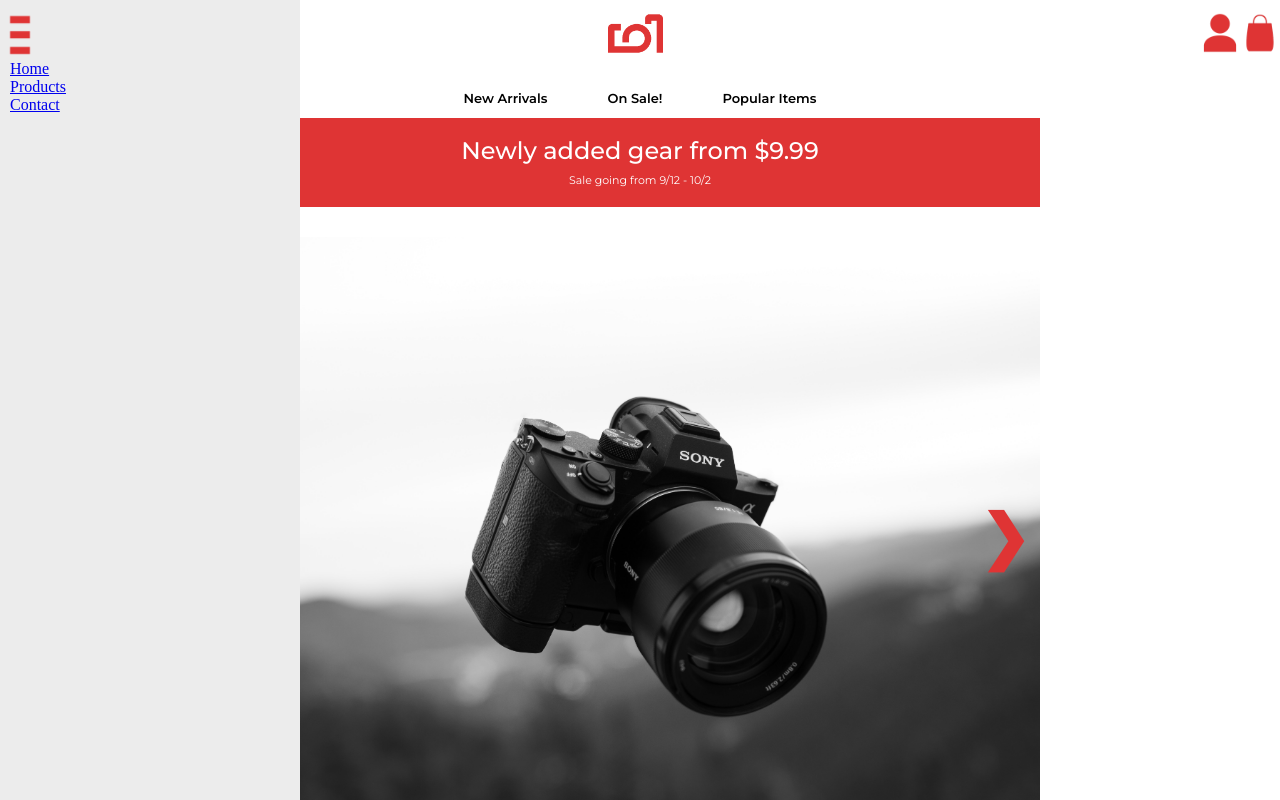
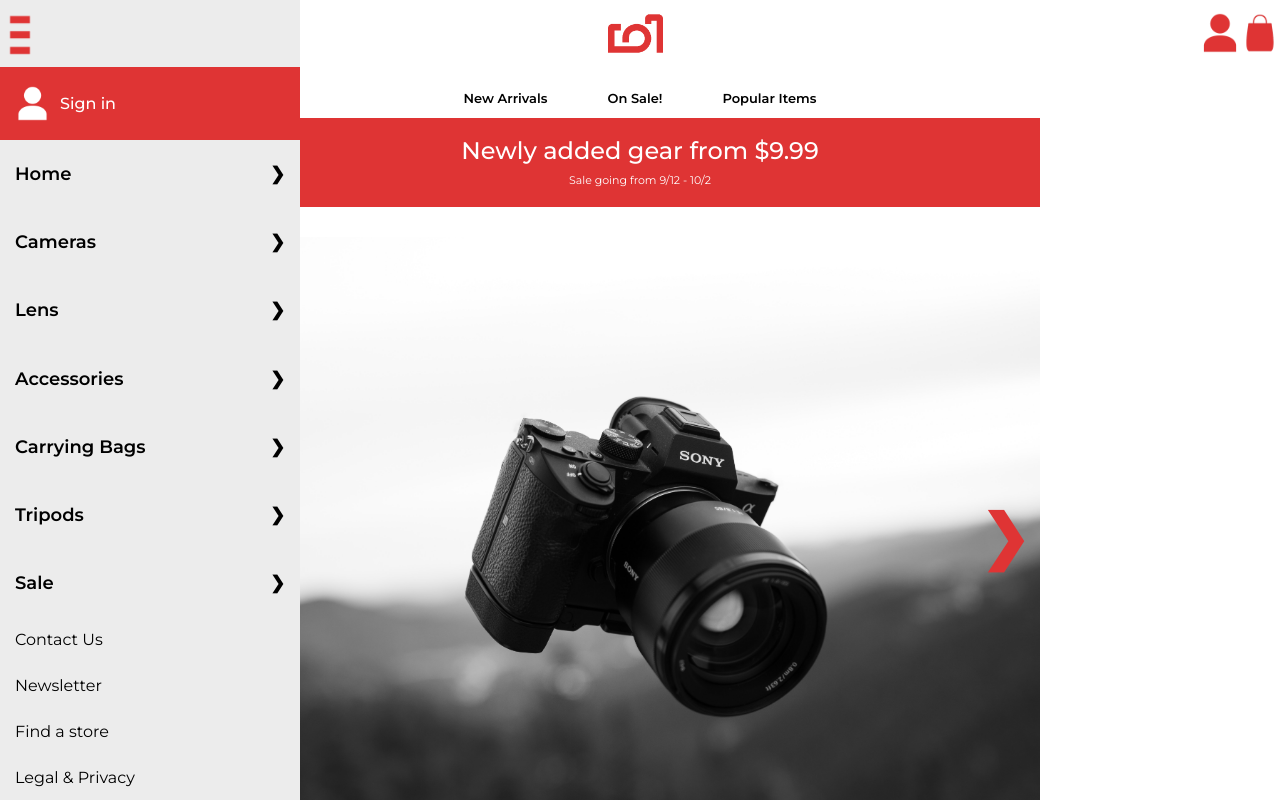
Before and after one commit to Jafethpc/Karmera, a plain HTML site: page home.html in a window 1280 px wide. Both pictures are taken after a click on the button 35 px from the left and 35 px from the top of the page. Shown: the top 800 px of the page. Drawn offline with Linux system fonts and the light colour scheme.

Commit message:
Added CSS to Slider, with navigation.

```diff
--- a/CSS/general.css
+++ b/CSS/general.css
@@ -1,5 +1,6 @@
-.black {
+.navigation-slider {
   display: flex;
+  flex-direction: column;
   background-color: rgb(236, 236, 236);
   position: fixed;
   bottom: 0;
@@ -7,12 +8,72 @@
   top: 0;
   width: 300px;
   margin-left: -300px;
+  font-family: Montserrat;
   z-index: 5;
   transition: margin-left 0.2s;
 }
-.black ul {
-  padding: 60px 0 0 10px;
+.sign-in {
+  display: flex;
+  align-items: center;
+  height: 80px;
+  margin-top: 67px;
+  padding: 0 15px;
+  font-weight: 500;
+  color: white;
+  background-color: rgb(223, 52, 52);
+  cursor: pointer;
 }
+.sign-in:hover {
+  color: rgb(223, 52, 52);
+  background-color: rgb(29, 19, 2);
+}
+.sign-in .profile-icon {
+  filter: brightness(0) invert(1);
+  margin-right: 10px;
+  font-weight: 700;
+  height: 35px;
+  width: 35px;
+}
+.sign-in:hover .profile-icon {
+  filter: none;
+}
+
+.navigation-slider .navigation-options {
+  display: flex;
+  flex-direction: column;
+  justify-content: space-around;
+  height: 65%;
+  font-size: 18px;
+  font-weight: 600;
+}
+.navigation-slider .navigation-options .option,
+.navigation-slider .help-options .option {
+  display: flex;
+  align-items: center;
+  height: 100%;
+  padding: 0 15px;
+}
+.navigation-slider .navigation-options .option a,
+.navigation-slider .help-options .option a {
+  display: flex;
+  align-items: center;
+  justify-content: space-between;
+  text-decoration: none;
+  color: black;
+  width: 100%;
+  height: 100%;
+}
+.navigation-slider .navigation-options .option:hover,
+.navigation-slider .help-options .option:hover {
+  background-color: rgb(210, 210, 210);
+}
+.navigation-slider .help-options {
+  display: flex;
+  flex-direction: column;
+  justify-content: space-around;
+  height: 25%;
+}
+
 .invisible {
   width: 70px;
   position: absolute;
--- /dev/null
+++ b/JavaScript/general.js
@@ -0,0 +1,18 @@
+document.querySelector(".nav-btn").addEventListener("click", function () {
+  const menu = document.querySelector(".navigation-slider");
+  const navIcon = document.querySelector(".nav-btn");
+  const invis = document.querySelector(".invisible");
+  const marginProp = window
+    .getComputedStyle(menu)
+    .getPropertyValue("margin-left");
+
+  if (marginProp === "-300px") {
+    menu.style.marginLeft = "0px";
+    navIcon.style.position = "fixed";
+    invis.style.position = "relative";
+  } else if (marginProp === "0px") {
+    menu.style.marginLeft = "-300px";
+    navIcon.style.removeProperty("position");
+    invis.style.position = "absolute";
+  }
+});
--- a/JavaScript/home.js
+++ b/JavaScript/home.js
@@ -27,22 +27,3 @@
 
   slides[slideIndex - 1].style.display = "block";
 }
-
-document.querySelector(".nav-btn").addEventListener("click", function () {
-  const menu = document.querySelector(".black");
-  const navIcon = document.querySelector(".nav-btn");
-  const invis = document.querySelector(".invisible");
-  const marginProp = window
-    .getComputedStyle(menu)
-    .getPropertyValue("margin-left");
-
-  if (marginProp === "-300px") {
-    menu.style.marginLeft = "0px";
-    navIcon.style.position = "fixed";
-    invis.style.position = "relative";
-  } else if (marginProp === "0px") {
-    menu.style.marginLeft = "-300px";
-    navIcon.style.removeProperty("position");
-    invis.style.position = "absolute";
-  }
-});
--- a/home.html
+++ b/home.html
@@ -15,21 +15,82 @@
     <title>Home</title>
   </head>
   <body>
-    <section class="black">
-      <ul>
-        <li>
-          <a href="/home.html">Home</a>
+    <!-- NAVIGATION SLIDER -->
+    <section class="navigation-slider">
+      <section class="sign-in">
+        <img class="profile-icon" src="/Images/Icons/profile-icon.png" />
+        <a class="sign-in__link">Sign in</a>
+      </section>
+      <ul class="navigation-options">
+        <li class="option">
+          <a href="/home.html">
+            <p>Home</p>
+            <p>&#10095;</p>
+          </a>
         </li>
-        <li>
-          <a href="/products.html">Products</a>
+        <li class="option">
+          <a href="/products.html">
+            <p>Cameras</p>
+            <p>&#10095;</p>
+          </a>
         </li>
-        <li>
-          <a href="/contact.html">Contact</a>
+        <li class="option">
+          <a href="/products.html">
+            <p>Lens</p>
+            <p>&#10095;</p>
+          </a>
+        </li>
+        <li class="option">
+          <a href="/products.html">
+            <p>Accessories</p>
+            <p>&#10095;</p>
+          </a>
+        </li>
+        <li class="option">
+          <a href="/products.html">
+            <p>Carrying Bags</p>
+            <p>&#10095;</p>
+          </a>
+        </li>
+
+        <li class="option">
+          <a href="/products.html">
+            <p>Tripods</p>
+            <p>&#10095;</p>
+          </a>
+        </li>
+        <li class="option">
+          <a href="/products.html">
+            <p>Sale</p>
+            <p>&#10095;</p>
+          </a>
+        </li>
+      </ul>
+      <ul class="help-options">
+        <li class="option">
+          <a href="/contact.html">
+            <p>Contact Us</p>
+          </a>
+        </li>
+        <li class="option">
+          <a href="/contact.html">
+            <p>Newsletter</p>
+          </a>
+        </li>
+        <li class="option">
+          <a href="/contact.html">
+            <p>Find a store</p>
+          </a>
+        </li>
+        <li class="option">
+          <a href="/contact.html">
+            <p>Legal & Privacy</p>
+          </a>
         </li>
       </ul>
     </section>
+
     <!-- HEADER -->
-
     <header class="header-global">
       <nav class="menu">
         <section class="invisible"></section>
@@ -342,5 +403,6 @@
 
     <!-- JavaScript -->
     <script src="/JavaScript/home.js"></script>
+    <script src="/JavaScript/general.js"></script>
   </body>
 </html>
```
Also changed, not shown: products.html (+79 -0 lines).
